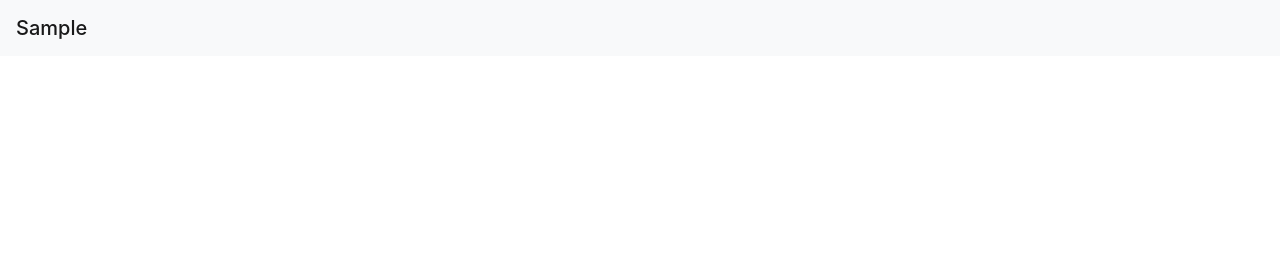
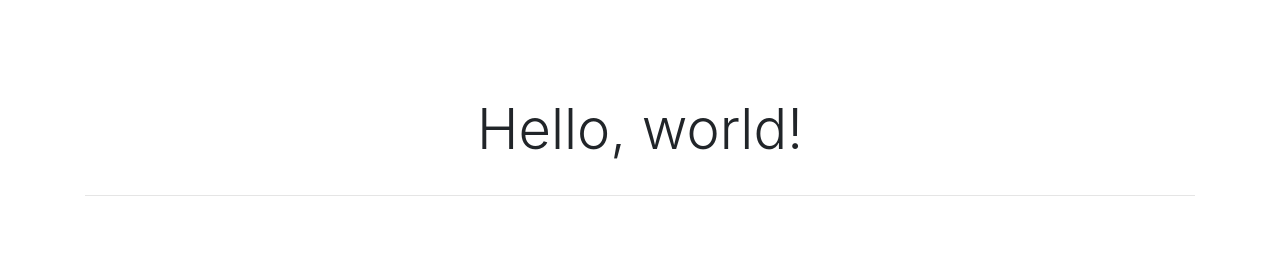
Before and after one commit to asami-H-Ishi/hands-on-git-remote, a plain HTML site: page index.html in a window 1280 px wide. Drawn offline with nearby package versions, Linux system fonts and the light colour scheme.

Commit message:
ヘッダーやめてメンバーの一覧をおける場所を用意した

```diff
--- a/index.html
+++ b/index.html
@@ -1,20 +1,35 @@
 <!DOCTYPE html>
 <html lang="ja">
+
 <head>
   <meta charset="utf-8">
   <meta http-equiv="X-UA-Compatible" content="IE=edge">
   <meta name="viewport" content="width=device-width, initial-scale=1">
   <title>Sample</title>
-    <link rel="stylesheet" href="https://stackpath.bootstrapcdn.com/bootstrap/4.1.3/css/bootstrap.min.css" integrity="sha384-MCw98/SFnGE8fJT3GXwEOngsV7Zt27NXFoaoApmYm81iuXoPkFOJwJ8ERdknLPMO" crossorigin="anonymous">
-    <script src="https://code.jquery.com/jquery-3.3.1.slim.min.js" integrity="sha384-q8i/X+965DzO0rT7abK41JStQIAqVgRVzpbzo5smXKp4YfRvH+8abtTE1Pi6jizo" crossorigin="anonymous"></script>
-    <script src="https://cdnjs.cloudflare.com/ajax/libs/popper.js/1.14.3/umd/popper.min.js" integrity="sha384-ZMP7rVo3mIykV+2+9J3UJ46jBk0WLaUAdn689aCwoqbBJiSnjAK/l8WvCWPIPm49" crossorigin="anonymous"></script>
-    <script src="https://stackpath.bootstrapcdn.com/bootstrap/4.1.3/js/bootstrap.min.js" integrity="sha384-ChfqqxuZUCnJSK3+MXmPNIyE6ZbWh2IMqE241rYiqJxyMiZ6OW/JmZQ5stwEULTy" crossorigin="anonymous"></script>
+  <link rel="stylesheet" href="https://stackpath.bootstrapcdn.com/bootstrap/4.1.3/css/bootstrap.min.css" integrity="sha384-MCw98/SFnGE8fJT3GXwEOngsV7Zt27NXFoaoApmYm81iuXoPkFOJwJ8ERdknLPMO"
+    crossorigin="anonymous">
+  <script src="https://code.jquery.com/jquery-3.3.1.slim.min.js" integrity="sha384-q8i/X+965DzO0rT7abK41JStQIAqVgRVzpbzo5smXKp4YfRvH+8abtTE1Pi6jizo"
+    crossorigin="anonymous"></script>
+  <script src="https://cdnjs.cloudflare.com/ajax/libs/popper.js/1.14.3/umd/popper.min.js" integrity="sha384-ZMP7rVo3mIykV+2+9J3UJ46jBk0WLaUAdn689aCwoqbBJiSnjAK/l8WvCWPIPm49"
+    crossorigin="anonymous"></script>
+  <script src="https://stackpath.bootstrapcdn.com/bootstrap/4.1.3/js/bootstrap.min.js" integrity="sha384-ChfqqxuZUCnJSK3+MXmPNIyE6ZbWh2IMqE241rYiqJxyMiZ6OW/JmZQ5stwEULTy"
+    crossorigin="anonymous"></script>
 </head>
+
 <body>
-    <header>
-      <nav class="navbar navbar-expand-lg navbar-light bg-light">
-        <a class="navbar-brand mb-0 h1" href="index.html">Sample</a>
-      </nav>
-    </header>
+  <div class="container">
+    <div class="row mt-5 justify-content-center">
+      <div class="col mt-5 col-auto">
+        <h1 class="display-4">Hello, world!</h1>
+      </div>
+    </div>
+    <hr class="my-4">
+    <div class="row my-5 justify-content-center">
+      <div class="col-5 m-2">
+        <div class="row justify-content-center">
+        </div>
+      </div>
+    </div>
 </body>
+
 </html>
```
Lines whose indentation alone changed are shown as unchanged.
